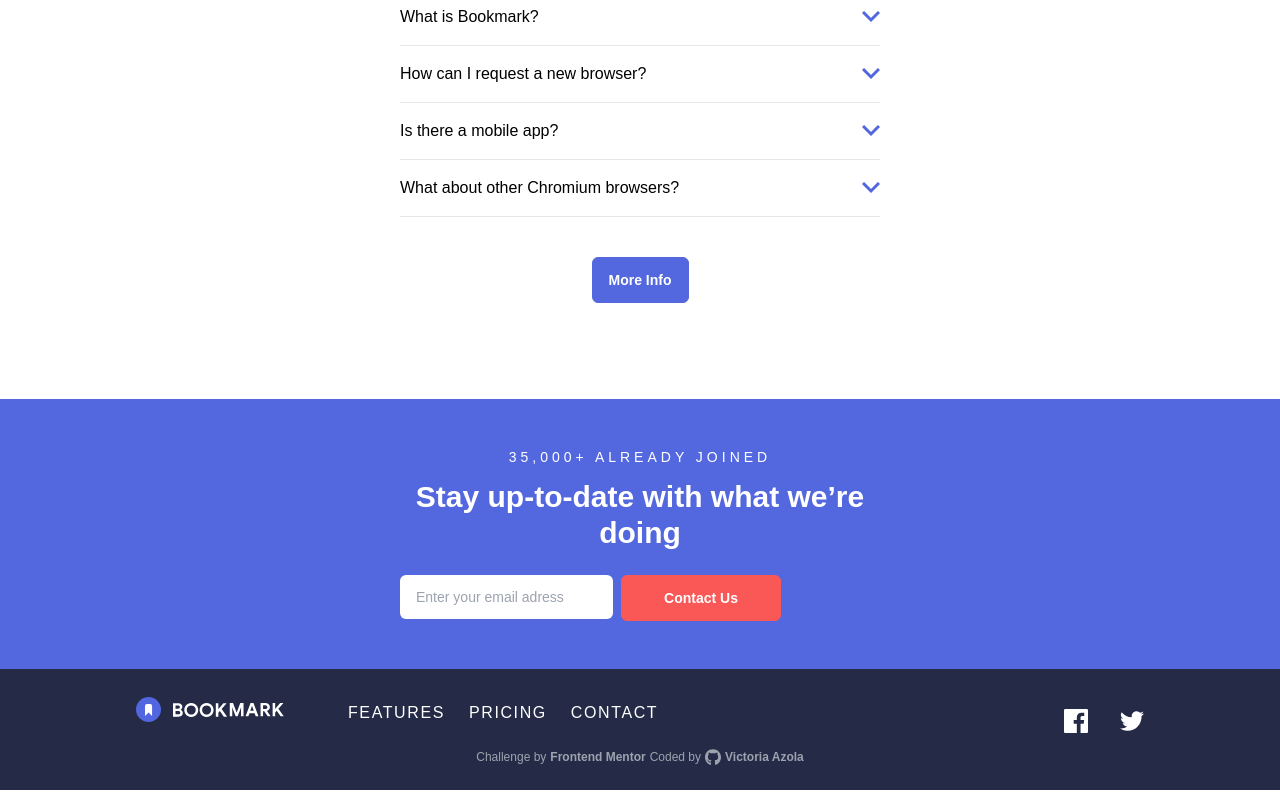
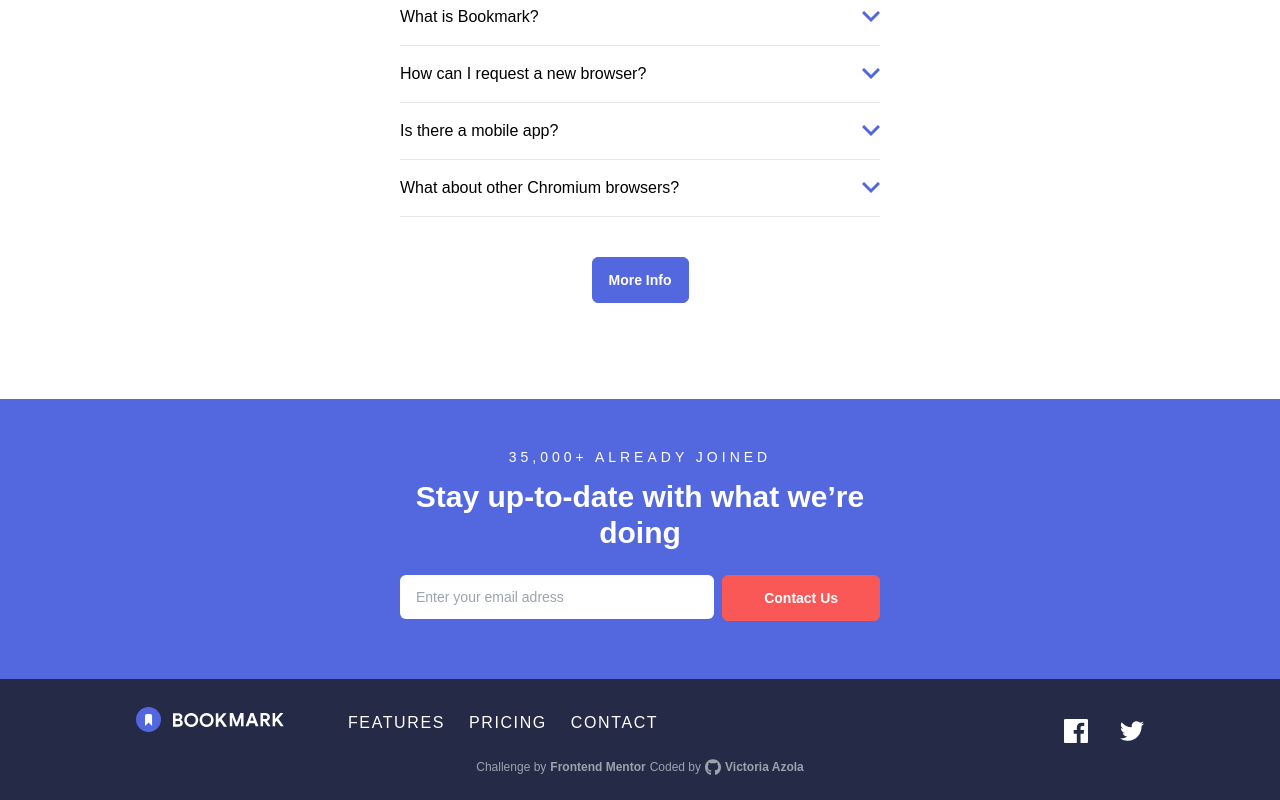
Before and after one commit to VickyAzola/BookmarkLandingPage, a Vue app: page / in a window 1280 px wide. Shown: the part 2403-3203 px from the top of the page. Built offline with nearby package versions, Linux system fonts and the light colour scheme.

Commit message:
Update App.vue

```diff
--- a/src/App.vue
+++ b/src/App.vue
@@ -91,12 +91,11 @@ function submitForm() {
         <p class="uppercase tracking-[.25rem] text-sm">35,000+ already joined</p>
         <h6 class="font-semibold text-2xl lg:text-3xl mt-3 mb-6">Stay up-to-date with what we’re doing</h6>
         <form @submit.prevent="onSubmit" class="flex flex-col w-full lg:flex-row lg:gap-x-2 lg:items-start">
-          <div>
-            <label
-              for="email"
-              class="relative mb-3 rounded-md lg:w-2/3"
-              :class="[errorMsg ? 'border bg-PrimarySoftRed border-PrimarySoftRed': 'border-none']"
-            >
+          <div
+            class="relative mb-3 rounded-md lg:w-2/3"
+            :class="[errorMsg ? 'border bg-PrimarySoftRed border-PrimarySoftRed': 'border-none']"
+          >
+            <label for="email">
               <input
                 id="email"
                 type="email"
```
